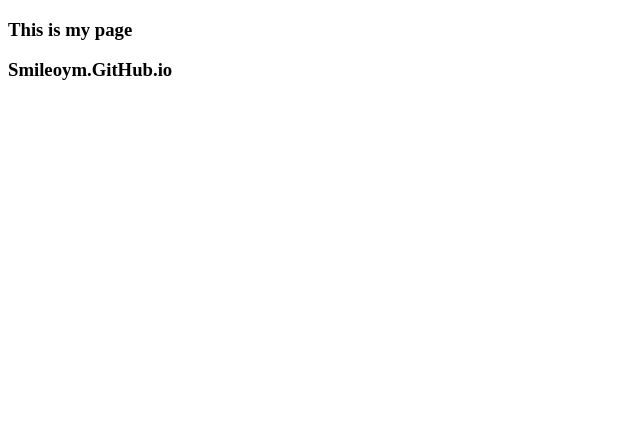
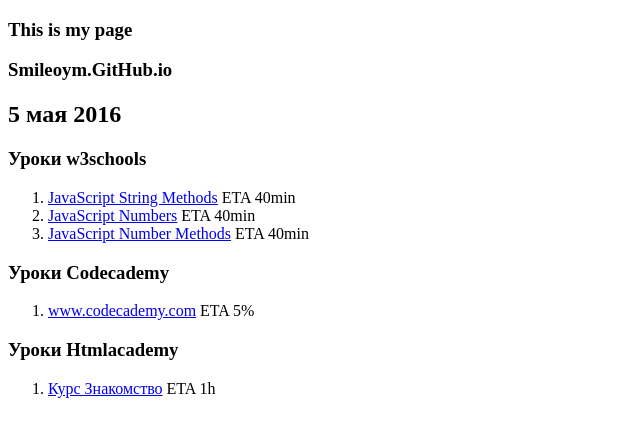
Before and after one commit to smileoym/smileoym.github.io, a plain HTML site: page index.html in a window 1280 px wide. Shown: the whole page, without its empty margins (0-640 px from the left). Drawn offline with Linux system fonts and the light colour scheme.

Commit message:
tasks_05/05

```diff
--- a/index.html
+++ b/index.html
@@ -11,6 +11,25 @@
      <h3>This is my page</h3>
      <h3>Smileoym.GitHub.io</h3>
 
+     <div>
+       <h2>5 мая 2016<h2>
+       <h3>Уроки w3schools</h3>
+        <ol>
+          <li><a href="http://www.w3schools.com/js/js_string_methods.asp">JavaScript String Methods</a> ETA 40min</li>
+          <li><a href="http://www.w3schools.com/js/js_numbers.asp">JavaScript Numbers</a> ETA 40min</li>
+          <li><a href="http://www.w3schools.com/js/js_number_methods.asp">JavaScript Number Methods</a> ETA 40min</li>
+        </ol>
+        <h3>Уроки Codecademy</h3>
+        <ol>
+          <li><a href="https://www.codecademy.com/learn">www.codecademy.com</a> ETA 5%</li>
+        </ol>
+        <h3>Уроки Htmlacademy</h3>
+        <ol>
+          <li><a href="https://htmlacademy.ru/courses/4">Курс Знакомство</a> ETA 1h</li>
+        </ol>
+     </div>
+
+
 
 
   </body>
```
